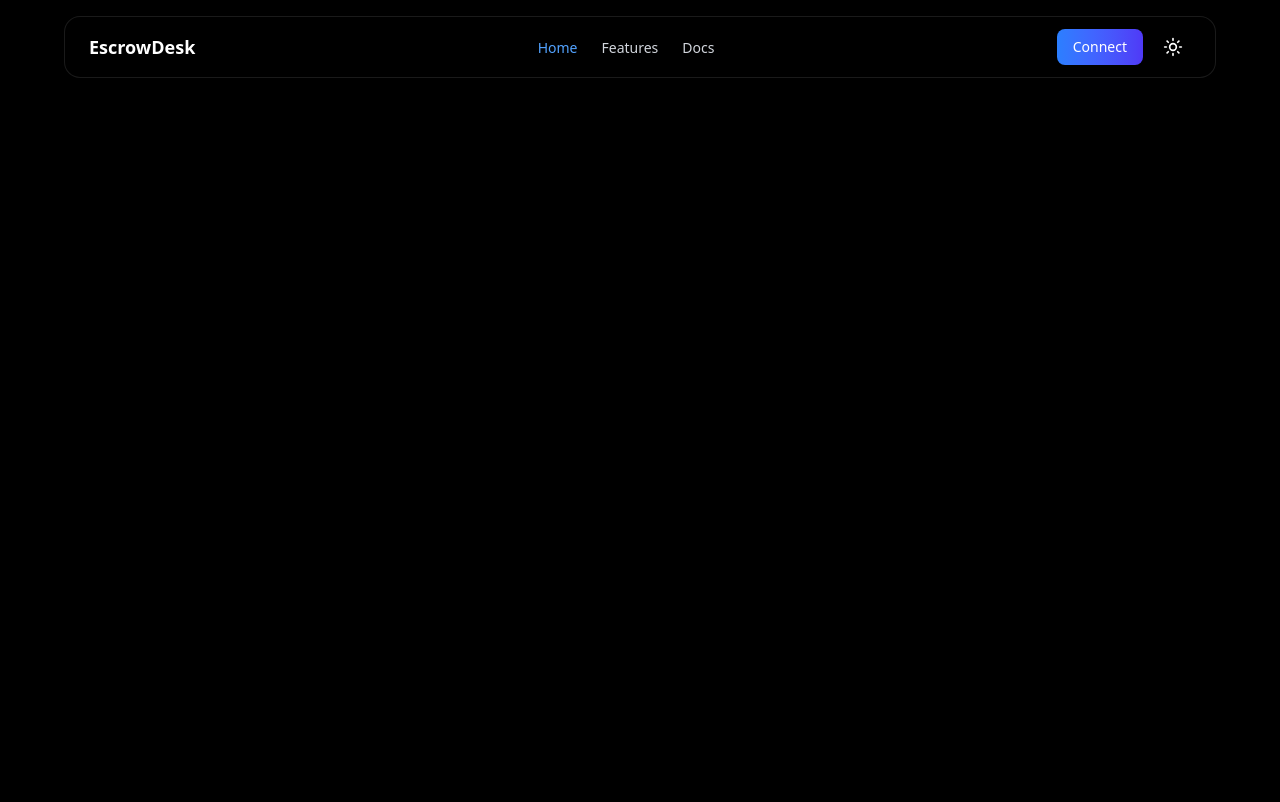
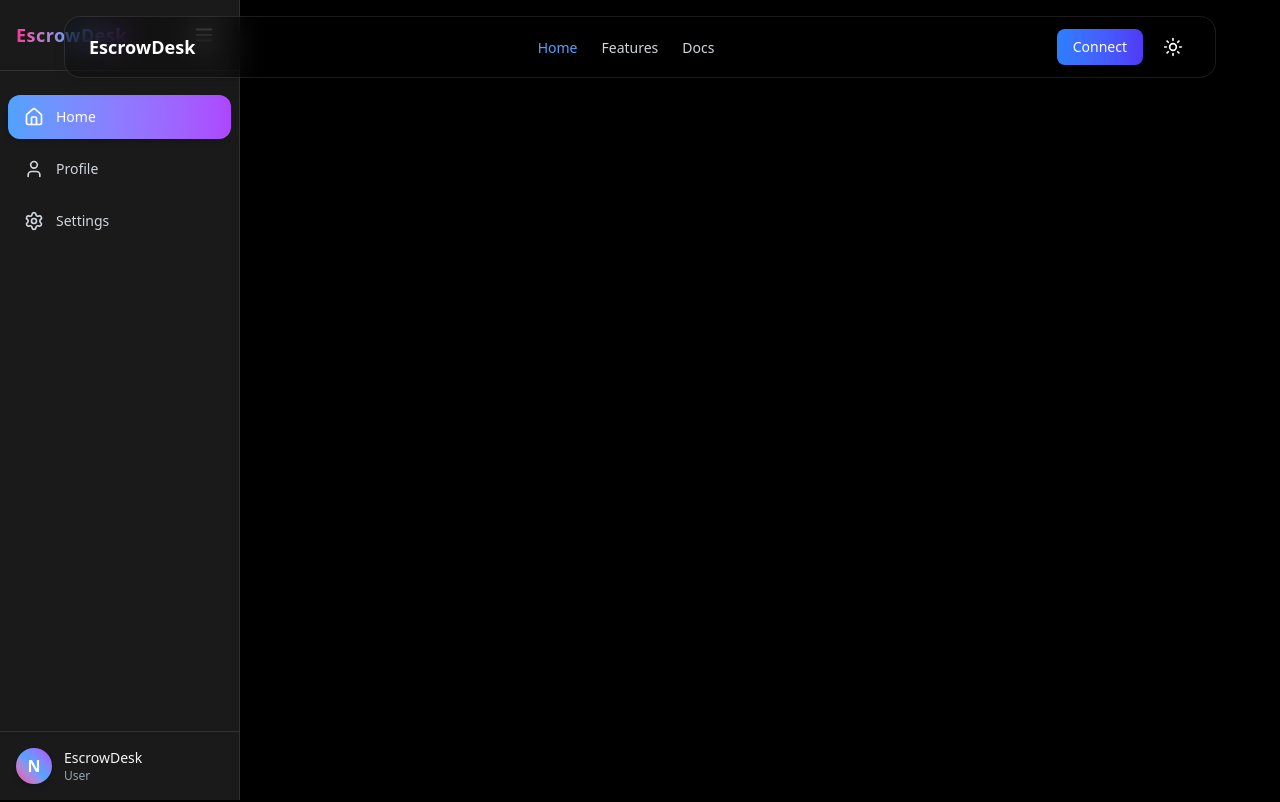
Before and after one commit to Tanmaydeep-Singh/EscrowDesk-Dashboard, a Next.js app: page / in a window 1280 px wide. Shown: the top 802 px of the page. Built offline with nearby package versions, Linux system fonts and the light colour scheme.

Commit message:
dev: added base sidebar

```diff
--- a/src/components/Layout/layout.tsx
+++ b/src/components/Layout/layout.tsx
@@ -4,6 +4,7 @@ import { useRouter } from 'next/router';
 import Footer from '../Footer';
 import { useUIStore } from '@/store';
 import Navbar from '../Navbar';
+import Sidebar from '../Sidebar/Sidebar';
 
 interface LayoutProps {
   children: ReactNode;
@@ -33,15 +34,18 @@ const Layout: React.FC<LayoutProps> = ({ children }) => {
 
   }
 
+
   return (
-    <main className='bg-white dark:bg-[#000000] text-gray-900 dark:text-white transition-colors duration-300 relative h-full '>
+    <main className="bg-white dark:bg-black text-gray-900 dark:text-white transition-colors duration-300 relative min-h-screen flex">
+      <Sidebar />
+      <div className="flex-1 ">
+        <Navbar />
+        <div className=' overflow-y-auto'>{children}</div>
+        <Footer/>
+      </div>
+    </main>
 
-      <Navbar/>
 
-      {children}
-
-      <Footer />
-    </main>
   );
 };
 
--- /dev/null
+++ b/src/components/Sidebar/Sidebar.tsx
@@ -0,0 +1,101 @@
+"use client";
+
+import { useSidebar } from "@/store/useSidebar";
+import { Easing, motion } from "framer-motion";
+import { Home, Settings, User, Menu, LogOut } from "lucide-react";
+import Link from "next/link";
+import { usePathname } from "next/navigation";
+
+const sidebarVariants = {
+  open: {
+    width: 240,
+    transition: { duration: 0.35, ease: "easeInOut" as Easing },
+  },
+  closed: {
+    width: 72,
+    transition: { duration: 0.35, ease: "easeInOut" as Easing},
+  },
+};
+
+const links = [
+  { href: "/", label: "Home", icon: Home },
+  { href: "/profile", label: "Profile", icon: User },
+  { href: "/settings", label: "Settings", icon: Settings },
+];
+
+export default function Sidebar() {
+  const { isOpen, toggle } = useSidebar();
+  const pathname = usePathname();
+
+  return (
+    <motion.aside
+      animate={isOpen ? "open" : "closed"}
+      variants={sidebarVariants}
+      className="fixed left-0 top-0 h-screen
+      bg-white/10 backdrop-blur-lg border-r border-white/10
+      text-gray-100 flex flex-col shadow-lg z-50"
+    >
+      {/* Header */}
+      <div className="flex items-center justify-between p-4 border-b border-white/10">
+        {isOpen && (
+          <h1 className="text-lg font-bold tracking-wide bg-gradient-to-r from-pink-500 via-blue-400 to-purple-500 text-transparent bg-clip-text">
+            EscrowDesk
+          </h1>
+        )}
+        <button
+          onClick={toggle}
+          className="p-2 rounded-md hover:bg-white/10 transition-colors"
+        >
+          <Menu size={22} />
+        </button>
+      </div>
+
+      {/* Nav Links */}
+      <nav className="flex-1 mt-6 space-y-2">
+        {links.map((link) => {
+          const Icon = link.icon;
+          const isActive = pathname === link.href;
+          return (
+            <Link
+              href={link.href}
+              key={link.href}
+              className={`flex items-center gap-3 px-4 py-3 rounded-xl mx-2 transition-all
+                ${
+                  isActive
+                    ? "bg-gradient-to-r from-blue-400 to-purple-500 text-white shadow-md"
+                    : "hover:bg-white/10 text-gray-300"
+                }`}
+            >
+              <Icon size={20} />
+              {isOpen && (
+                <span className="text-sm font-medium transition-opacity duration-200">
+                  {link.label}
+                </span>
+              )}
+            </Link>
+          );
+        })}
+      </nav>
+
+      {/* Footer with profile */}
+      <div className="border-t border-white/10 p-4">
+        {isOpen ? (
+          <div className="flex items-center gap-3">
+            <div className="w-9 h-9 rounded-full bg-gradient-to-tr from-pink-500 via-blue-400 to-purple-500 flex items-center justify-center font-bold text-white shadow-md">
+              N
+            </div>
+            <div>
+              <p className="text-sm font-medium">EscrowDesk</p>
+              <p className="text-xs text-gray-400">User</p>
+            </div>
+          </div>
+        ) : (
+          <LogOut
+            size={20}
+            className="mx-auto text-gray-400 hover:text-pink-400 cursor-pointer transition-colors"
+          />
+        )}
+      </div>
+    </motion.aside>
+  );
+}
--- /dev/null
+++ b/src/store/useSidebar.tsx
@@ -0,0 +1,11 @@
+import { create } from "zustand";
+
+interface SidebarState {
+  isOpen: boolean;
+  toggle: () => void;
+}
+
+export const useSidebar = create<SidebarState>((set) => ({
+  isOpen: true,
+  toggle: () => set((state) => ({ isOpen: !state.isOpen })),
+}));
```
